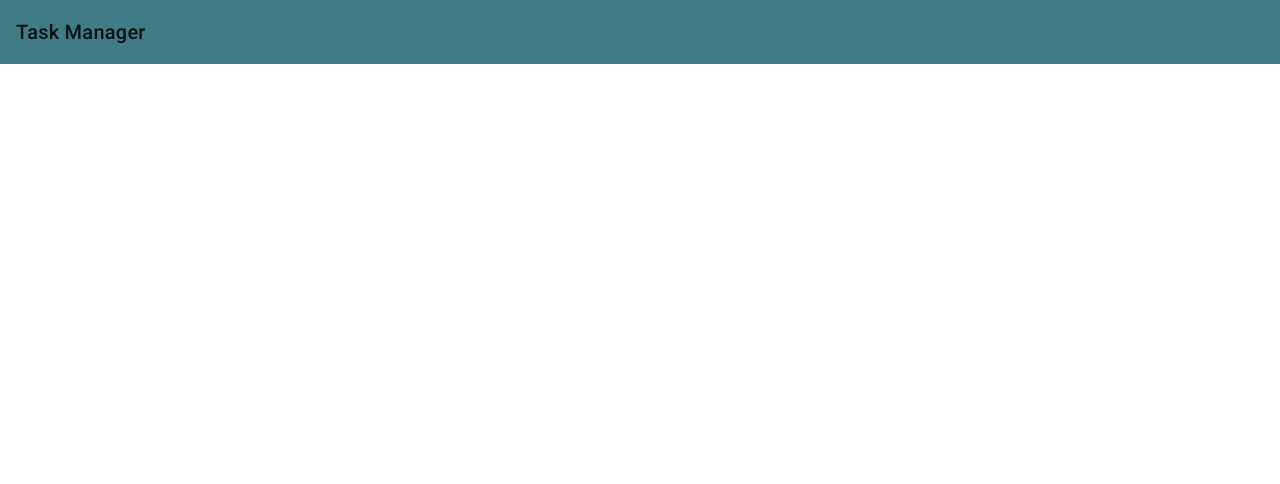
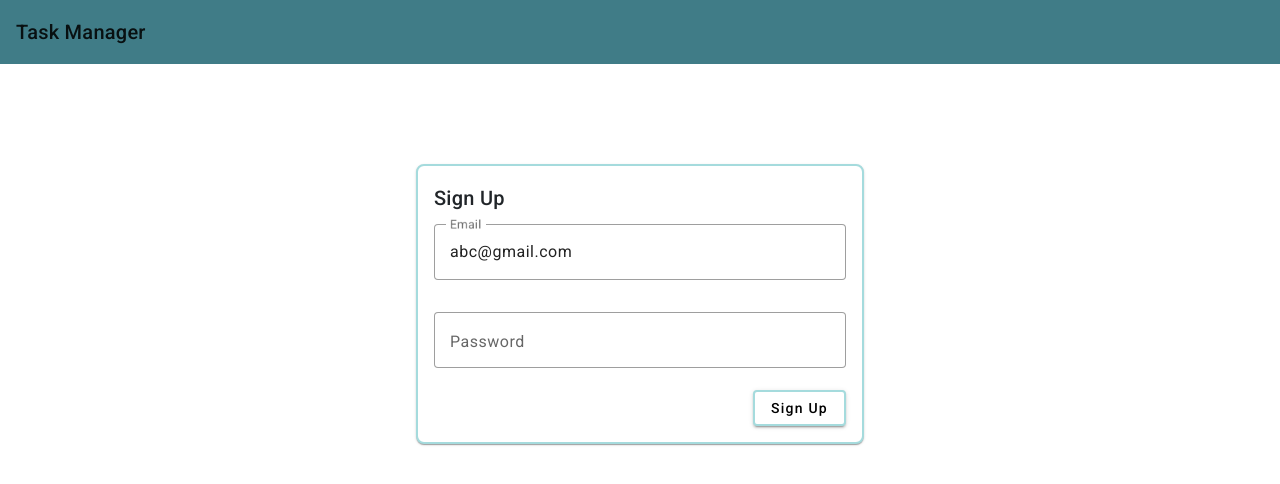
Before and after one commit to Pavithrakanchana/Task_Manager_UI, an Angular app in the folder Task_Manager/: page / in a window 1280 px wide. Shown: the top 484 px of the page. Built offline with nearby package versions, Linux system fonts and the light colour scheme.

Commit message:
LoginComponent created

```diff
--- a/Task_Manager/src/app/app.component.html
+++ b/Task_Manager/src/app/app.component.html
@@ -1,2 +1,3 @@
 <router-outlet></router-outlet>
 <app-header></app-header>
+<app-login></app-login>
--- a/Task_Manager/src/app/app.module.ts
+++ b/Task_Manager/src/app/app.module.ts
@@ -5,6 +5,8 @@ import { AppRoutingModule } from './app-routing.module';
 import { AppComponent } from './app.component';
 import { BrowserAnimationsModule } from '@angular/platform-browser/animations';
 import { HeaderModule } from './header/header.module';
+import { LoginModule } from './login/login.module';
+
 
 @NgModule({
   declarations: [
@@ -14,7 +16,8 @@ import { HeaderModule } from './header/header.module';
     BrowserModule,
     AppRoutingModule,
     BrowserAnimationsModule,
-    HeaderModule
+    HeaderModule,
+    LoginModule
   ],
   providers: [],
   bootstrap: [AppComponent]
--- /dev/null
+++ b/Task_Manager/src/app/login/login.component.html
@@ -0,0 +1,22 @@
+<form class="login-form" [formGroup]="loginForm">
+    <mat-card class="example-card">
+        <mat-card-header>
+          <mat-card-title-group>
+            <mat-card-title>Sign Up</mat-card-title>
+          </mat-card-title-group>
+        </mat-card-header>
+    <mat-card-content>
+      <mat-form-field class="alignment" appearance="outline">
+        <mat-label>Email</mat-label>
+        <input matInput placeholder="Email" type="text" formControlName="email">
+      </mat-form-field>
+      <mat-form-field class="alignment" appearance="outline">
+        <mat-label>Password</mat-label>
+        <input matInput placeholder="Password" type="password" formControlName="password">
+      </mat-form-field>
+      <div>
+        <button type="submit" class="button-color" mat-raised-button (click)="onSubmit(loginForm)">Sign Up</button>
+    </div>
+    </mat-card-content>
+    </mat-card>
+</form>
--- /dev/null
+++ b/Task_Manager/src/app/login/login.component.scss
@@ -0,0 +1,25 @@
+.example-card {
+    min-width: 35%;
+    min-height: 45%;
+    max-width: 400px;
+    max-height: 400px;
+    border: 2px solid #A5DBDD;
+    border-radius: 8px;
+    justify-content: center;
+    display: flex;
+    margin: auto;
+    margin-top: 100px;
+  }
+  .alignment{
+    display: flex;
+    flex-direction: column;
+    align-items: flex-start;
+    padding-top: 10px;
+}
+  .button-color{
+    border: 2px solid #A5DBDD;
+    float: right;
+  }
+  .mat-form-field-appearance-outline .mat-form-field-outline {
+    color: #A5DBDD;
+  }
--- /dev/null
+++ b/Task_Manager/src/app/login/login.component.ts
@@ -0,0 +1,31 @@
+import { Component } from '@angular/core';
+import { FormGroup, FormControl } from '@angular/forms';
+
+@Component({
+  selector: 'app-login',
+  templateUrl: './login.component.html',
+  styleUrls: ['./login.component.scss']
+})
+export class LoginComponent {
+  loginForm!: FormGroup;
+
+  constructor(){}
+
+  ngOnInit(): void {
+    console.log("inside ngonint");
+    this.loginForm = new FormGroup({
+      'email' : new FormControl('abc@gmail.com'),
+      'password' : new FormControl()
+
+    });
+    console.log(this.loginForm.value);
+
+  }
+  onSubmit(formData:any){
+    console.log(formData.value);
+
+  }
+
+
+
+}
```
Also changed, not shown: Task_Manager/src/app/login/login.module.ts (added, +31 -0 lines), 1 other file (tests, documents, lock files or other folders).
